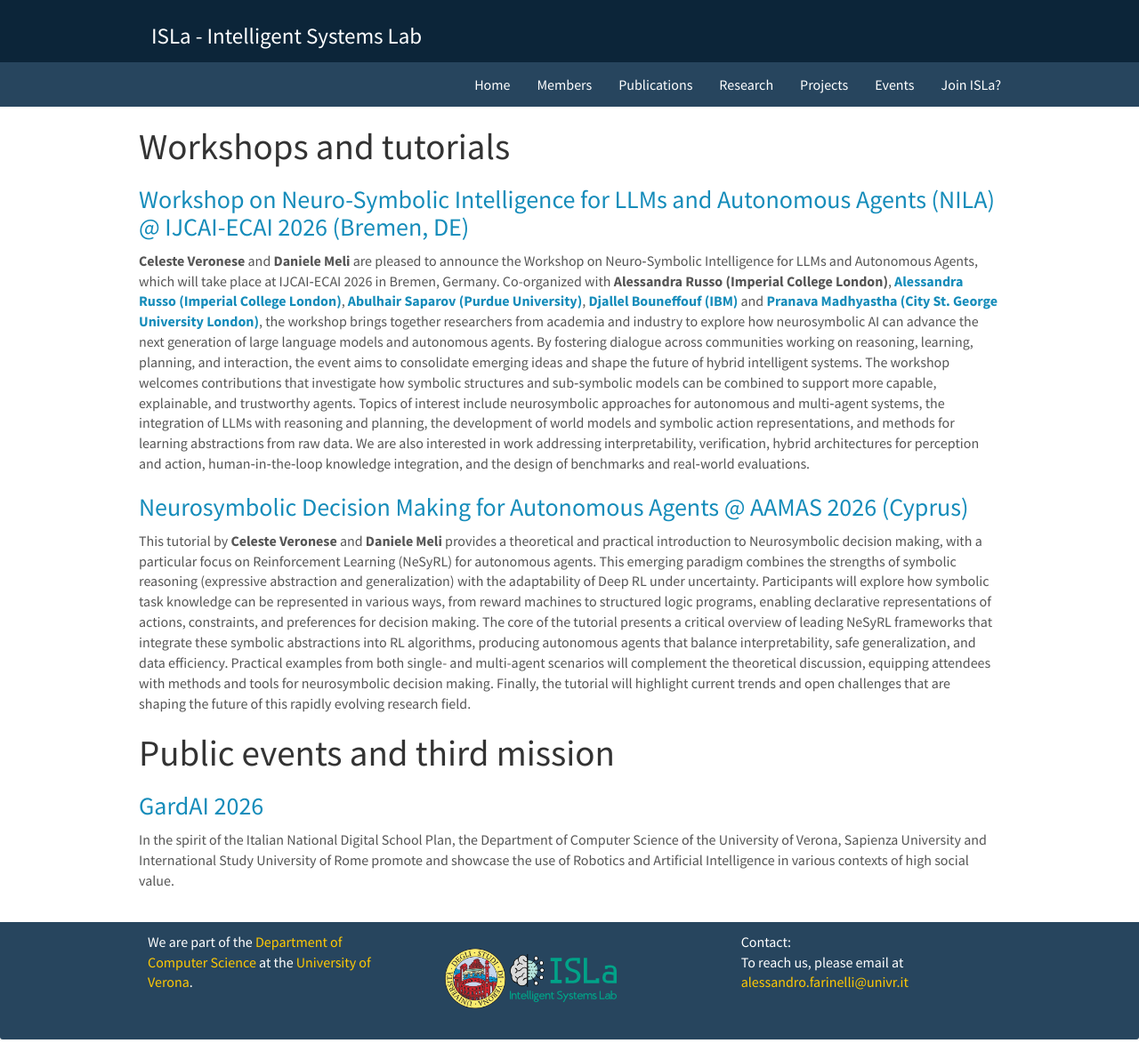
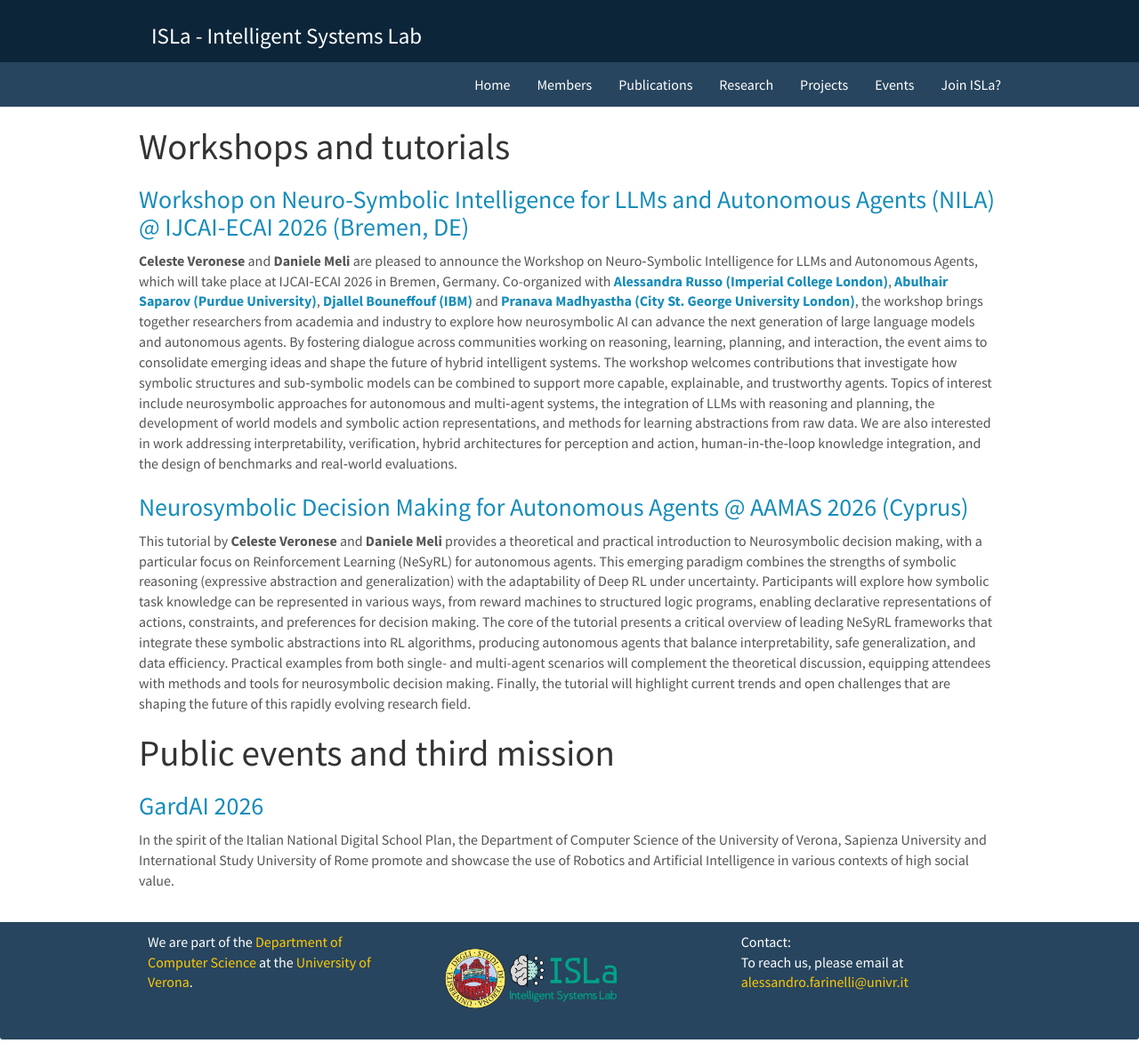
Before and after one commit to Isla-lab/Isla-lab.github.io, a Jekyll site: the page built from _pages/events.md, in a window 1280 px wide. Shown: the whole page at 89% size. Built offline with Jekyll 4.4.1, drawn with Linux system fonts in a browser that asks for light colours; nearby versions of some CDN libraries.

Commit message:
Fix duplicate content in events.md

```diff
--- a/_pages/events.md
+++ b/_pages/events.md
@@ -10,7 +10,7 @@ permalink: /events/
 
 ### [Workshop on Neuro-Symbolic Intelligence for LLMs and Autonomous Agents (NILA) @ IJCAI-ECAI 2026 (Bremen, DE)](https://sites.google.com/view/nila-workshop-ijcai-2026/home?authuser=0)
 
-**Celeste Veronese** and **Daniele Meli** are pleased to announce the Workshop on Neuro‑Symbolic Intelligence for LLMs and Autonomous Agents, which will take place at IJCAI‑ECAI 2026 in Bremen, Germany. Co-organized with **Alessandra Russo (Imperial College London)**, **[Alessandra Russo (Imperial College London)](https://profiles.imperial.ac.uk/a.russo)**, **[Abulhair Saparov (Purdue University)](https://asaparov.org/)**, **[Djallel Bouneffouf (IBM)](https://www.linkedin.com/in/djallel-bouneffouf-981b4b15/)** and **[Pranava Madhyastha (City St. George University London)](https://pmadhyastha.github.io/)**, the workshop brings together researchers from academia and industry to explore how neurosymbolic AI can advance the next generation of large language models and autonomous agents. By fostering dialogue across communities working on reasoning, learning, planning, and interaction, the event aims to consolidate emerging ideas and shape the future of hybrid intelligent systems.
+**Celeste Veronese** and **Daniele Meli** are pleased to announce the Workshop on Neuro‑Symbolic Intelligence for LLMs and Autonomous Agents, which will take place at IJCAI‑ECAI 2026 in Bremen, Germany. Co-organized with **[Alessandra Russo (Imperial College London)](https://profiles.imperial.ac.uk/a.russo)**, **[Abulhair Saparov (Purdue University)](https://asaparov.org/)**, **[Djallel Bouneffouf (IBM)](https://www.linkedin.com/in/djallel-bouneffouf-981b4b15/)** and **[Pranava Madhyastha (City St. George University London)](https://pmadhyastha.github.io/)**, the workshop brings together researchers from academia and industry to explore how neurosymbolic AI can advance the next generation of large language models and autonomous agents. By fostering dialogue across communities working on reasoning, learning, planning, and interaction, the event aims to consolidate emerging ideas and shape the future of hybrid intelligent systems.
 The workshop welcomes contributions that investigate how symbolic structures and sub‑symbolic models can be combined to support more capable, explainable, and trustworthy agents. Topics of interest include neurosymbolic approaches for autonomous and multi‑agent systems, the integration of LLMs with reasoning and planning, the development of world models and symbolic action representations, and methods for learning abstractions from raw data. We are also interested in work addressing interpretability, verification, hybrid architectures for perception and action, human‑in‑the‑loop knowledge integration, and the design of benchmarks and real‑world evaluations.
 
 ### [Neurosymbolic Decision Making for Autonomous Agents @ AAMAS 2026 (Cyprus)](https://sites.google.com/view/aamas2026-nesy-tutorial/)
```
